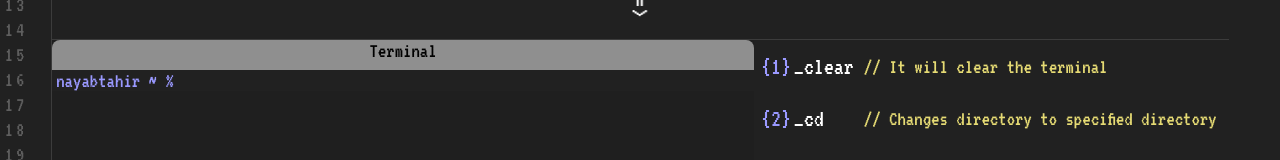
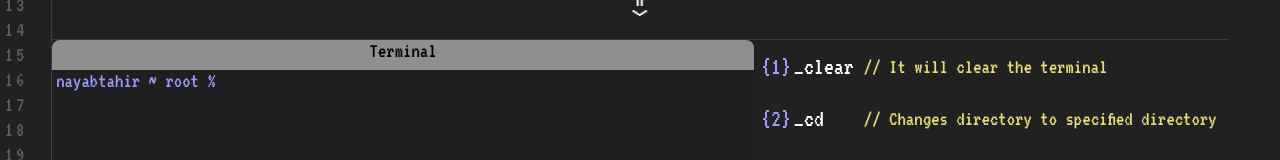
Before and after one commit to Nayab-Tahir/Portfolio2.0, a React (Vite) app: page / in a window 1280 px wide. Shown: the part 318-478 px from the top of the page. Built offline with nearby package versions, Linux system fonts and the light colour scheme.

Commit message:
Improved Terminal Commands
Improved Terminal Commands

```diff
--- a/src/components/Sections/TerminalSection/Terminal/Terminal.jsx
+++ b/src/components/Sections/TerminalSection/Terminal/Terminal.jsx
@@ -22,7 +22,7 @@ const Terminal = () => {
         case "ls":
           setTerminalLinesList((prevList) => [
             ...prevList,
-            { command: currCmd, outputList: listDir[dir] },
+            { command: currCmd, path: dir, outputList: listDir[dir] },
           ]);
           break;
         case "clear":
@@ -34,14 +34,20 @@ const Terminal = () => {
             setDir(paramDir);
             setTerminalLinesList((prevList) => [
               ...prevList,
-              { command: currCmd + " " + paramDir, outputList: [] },
+              { command: currCmd + " " + paramDir, path: dir, outputList: [] },
             ]);
           }
+          break;
+        case "":
+          setTerminalLinesList((prevList) => [
+            ...prevList,
+            { command: currCmd, path: dir, outputList: [] },
+          ]);
           break;
         default:
           setTerminalLinesList((prevList) => [
             ...prevList,
-            { command: currCmd, outputList: ["\'" + currCmd + "\' is not a valid command"] },
+            { command: currCmd, path: dir, outputList: ["\'" + currCmd + "\' is not a valid command"] },
           ]);
           break;
       }
@@ -54,7 +60,7 @@ const Terminal = () => {
       {terminalLinesList.map((line) => (
         <>
           <div className="terminal-body-line">
-            <div className="terminal-body-title">nayabtahir ~ %&nbsp;</div>
+            <div className="terminal-body-title">nayabtahir ~ {line["path"]} %&nbsp;</div>
             <div className="terminal-executed-command">{line['command']}</div>
           </div>
           <div className="terminal-body-line">
@@ -67,7 +73,7 @@ const Terminal = () => {
         </>
       ))}
       <div className="terminal-body-line">
-        <div className="terminal-body-title">nayabtahir ~ %&nbsp;</div>
+        <div className="terminal-body-title">nayabtahir ~ {dir} %&nbsp;</div>
         <div className="terminal-body-command-container">
           <input
             type="text"
--- a/src/components/Sections/TerminalSection/TerminalSection.css
+++ b/src/components/Sections/TerminalSection/TerminalSection.css
@@ -68,15 +68,18 @@
 .terminal-body-line {
   padding-left: 4px;
   display: flex;
+  background: none;
 }
 
 .terminal-body-title{
   text-align: start;
   color: #9a99ff;
+  background: none;
 }
 
 .terminal-body-command-container {
   flex: 1;
+  background: none;
 }
 
 #command {
@@ -95,12 +98,15 @@
   width: 100%;
   padding: 0 10px;
   justify-content: space-between;
+  background: none;
 }
 
 .terminal-body-output > div {
   color: #2fcbef;
+  background: none;
 }
 
 .terminal-executed-command {
   color: #e6db74;
+  background: none;
 }
```
